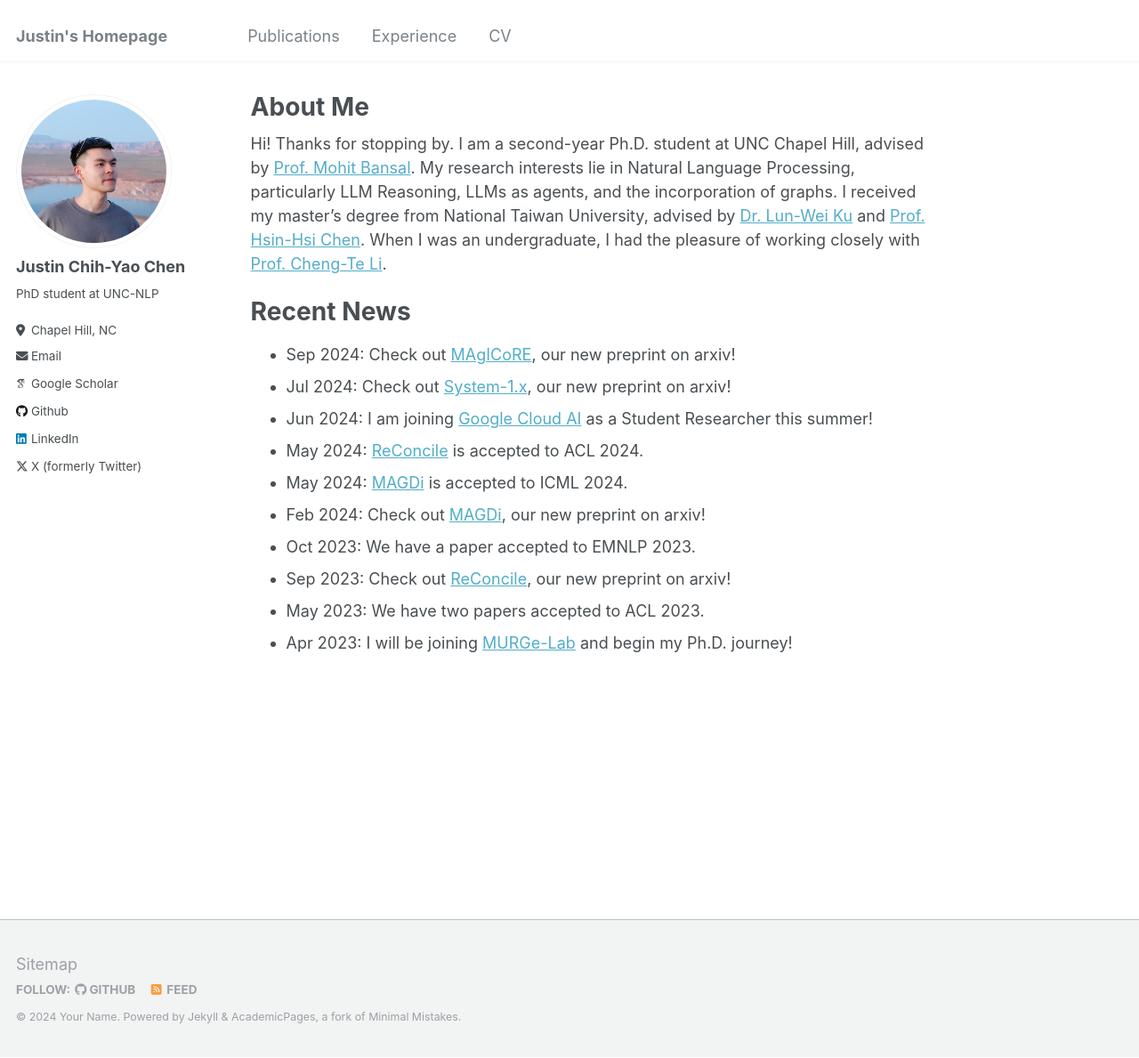
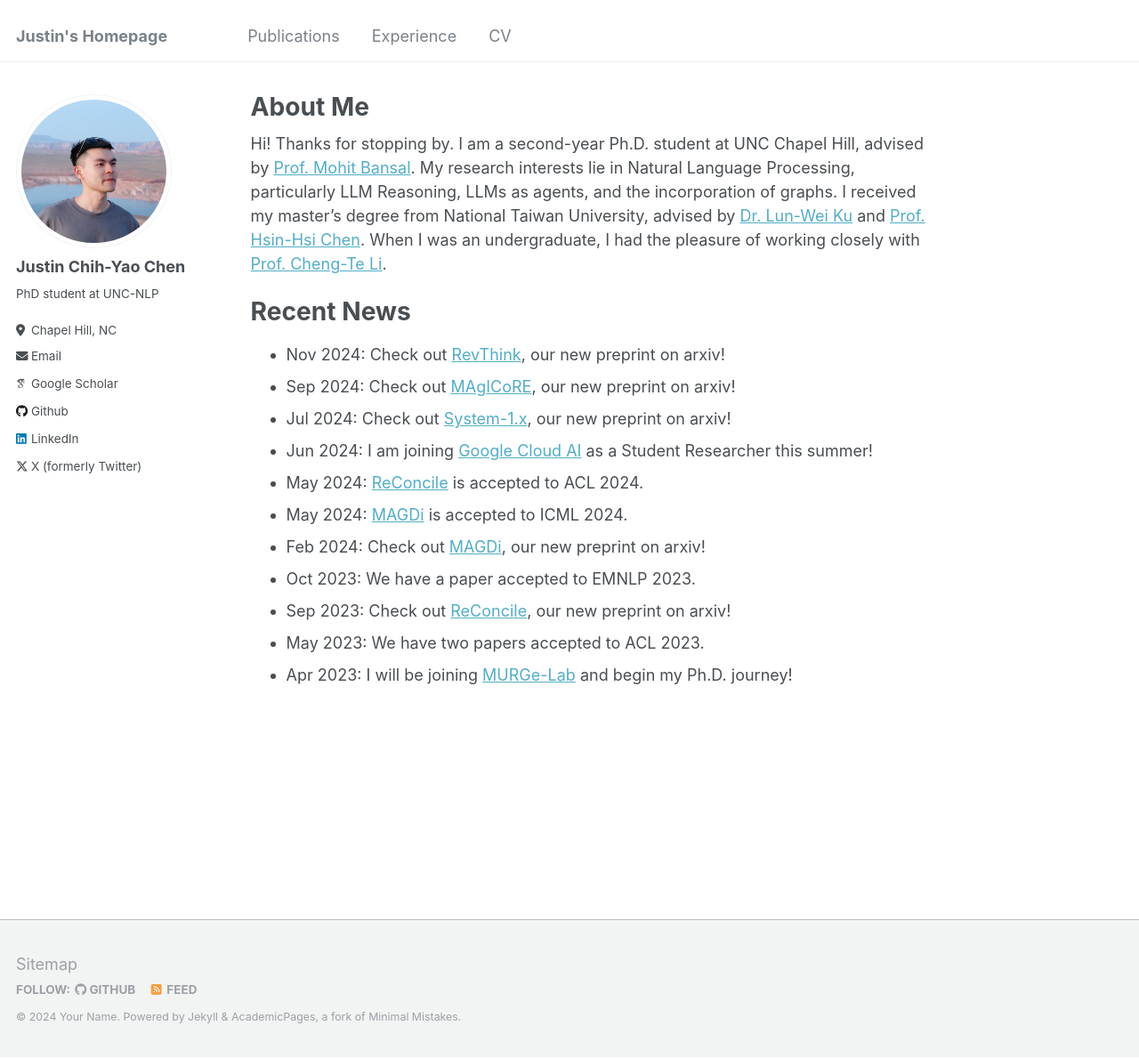
Before and after one commit to dinobby/dinobby.github.io, a Jekyll site: the page built from _pages/about.md, in a window 1280 px wide and 1189 px high. Shown: the whole window at 89% size. Built offline with Jekyll 4.4.1, drawn with Linux system fonts in a browser that asks for light colours; some web fonts are replaced.

Commit message:
Update about.md

```diff
--- a/_pages/about.md
+++ b/_pages/about.md
@@ -10,6 +10,7 @@ redirect_from:
 Hi! Thanks for stopping by. I am a second-year Ph.D. student at UNC Chapel Hill, advised by [Prof. Mohit Bansal](https://www.cs.unc.edu/~mbansal/){:target="\_blank"}. My research interests lie in Natural Language Processing, particularly LLM Reasoning, LLMs as agents, and the incorporation of graphs. I received my master's degree from National Taiwan University, advised by [Dr. Lun-Wei Ku](https://www.iis.sinica.edu.tw/pages/lwku/index_zh.html){:target="\_blank"} and [Prof. Hsin-Hsi Chen](http://nlg.csie.ntu.edu.tw/advisor.php){:target="\_blank"}. When I was an undergraduate, I had the pleasure of working closely with [Prof. Cheng-Te Li](https://sites.google.com/view/chengteli/){:target="\_blank"}.
 
 # Recent News
+- Nov 2024: Check out [RevThink](https://arxiv.org/abs/2411.19865), our new preprint on arxiv!
 - Sep 2024: Check out [MAgICoRE](https://arxiv.org/abs/2409.12147), our new preprint on arxiv!
 - Jul 2024: Check out [System-1.x](https://arxiv.org/abs/2407.14414), our new preprint on arxiv!
 - Jun 2024: I am joining [Google Cloud AI](https://research.google/teams/cloud-ai/) as a Student Researcher this summer!
```
